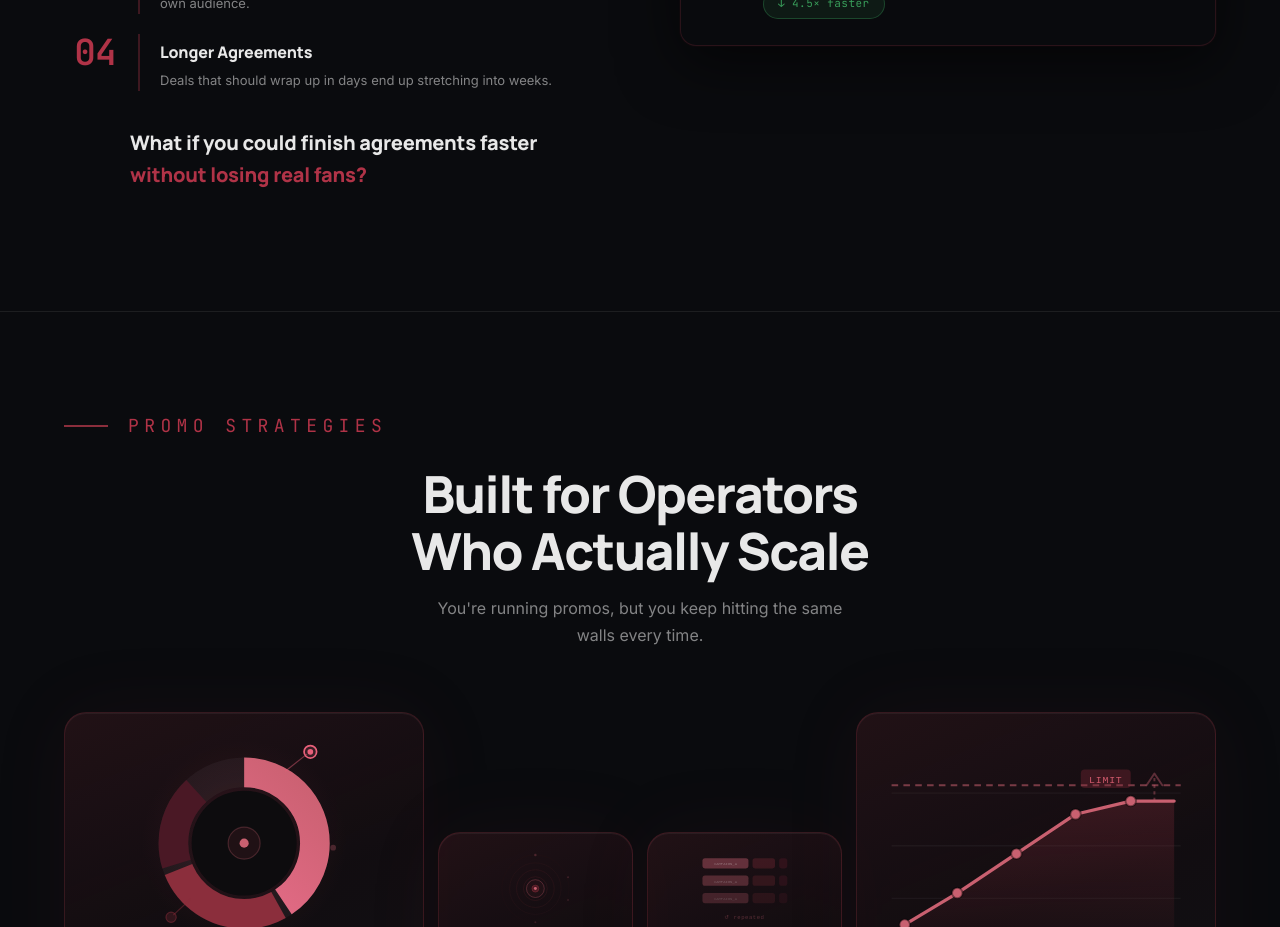
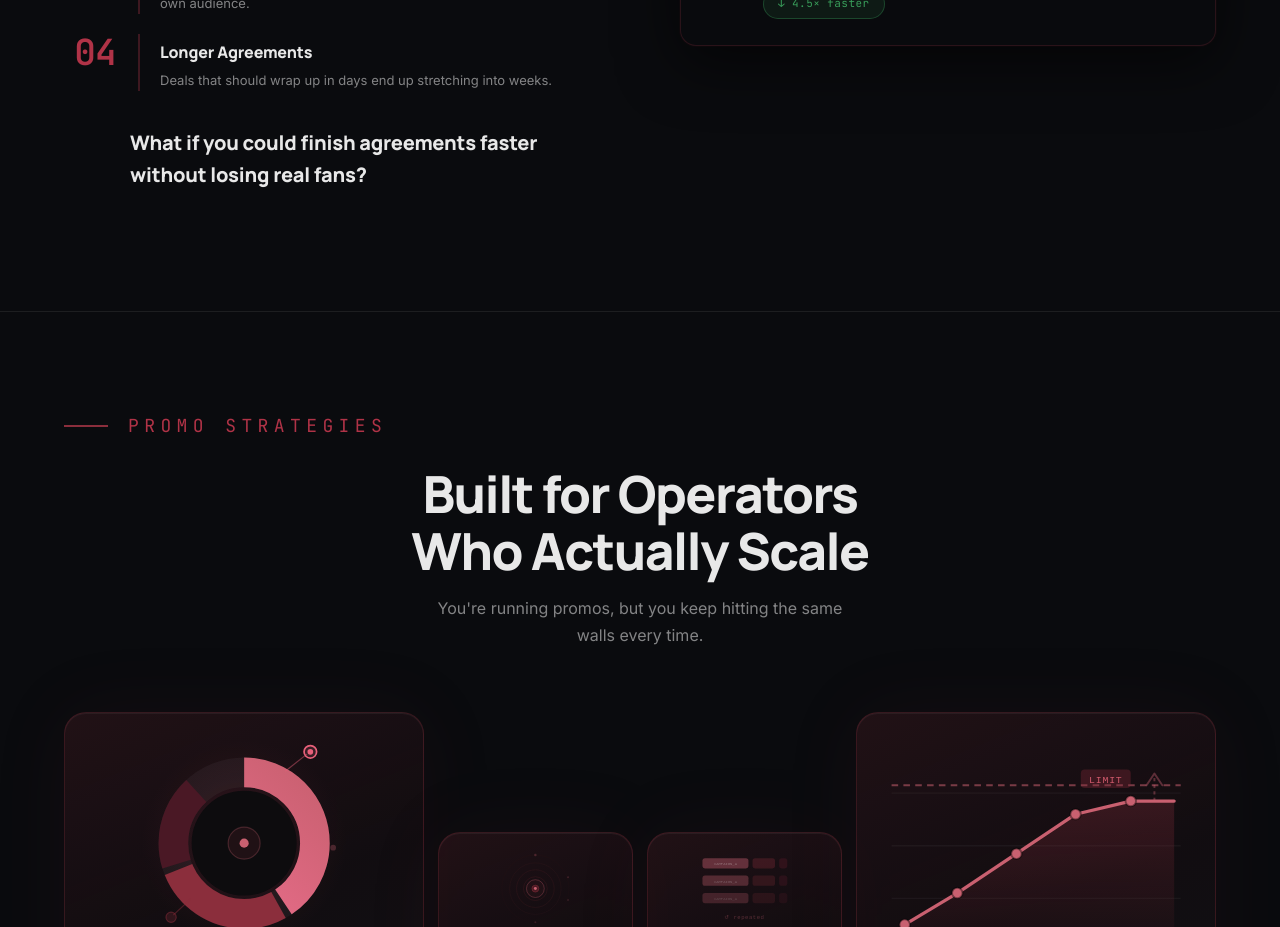
Before and after one commit to Inventiv-PH/of-website, a Next.js app: page / in a window 1280 px wide. Shown: the part 1420-2347 px from the top of the page. Built offline with nearby package versions, Linux system fonts and the light colour scheme.

Commit message:
fix: removed red font color

```diff
--- a/src/components/sections/CostSection.tsx
+++ b/src/components/sections/CostSection.tsx
@@ -144,7 +144,7 @@ export default function CostSection() {
                 letterSpacing: "-0.01em",
               }}
             >
-              What if you could finish agreements faster <span style={{ color: "var(--pc-accent-bright)" }}><br />without losing real fans?</span>
+              What if you could finish agreements faster without losing real fans?
             </p>
           </div>
 
```
